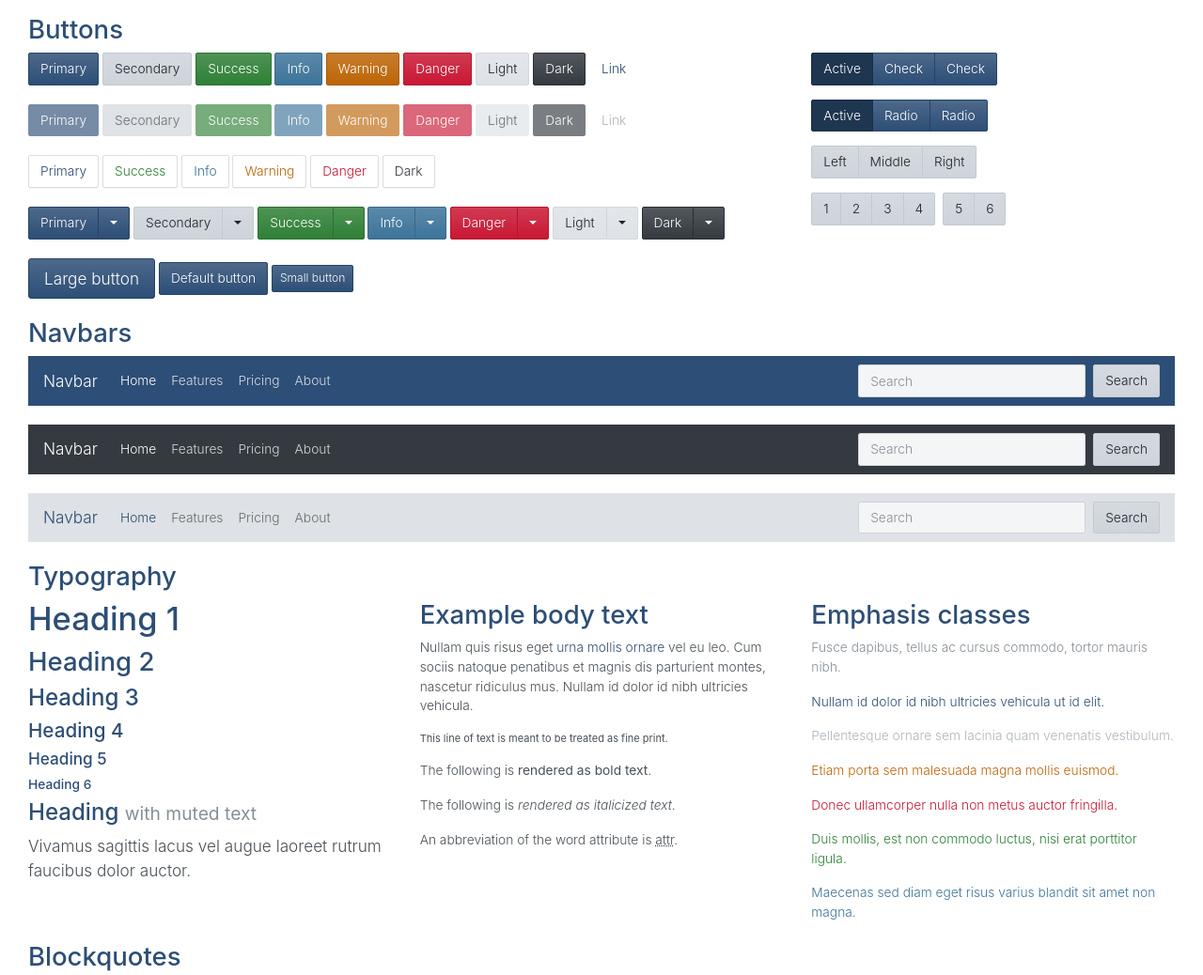
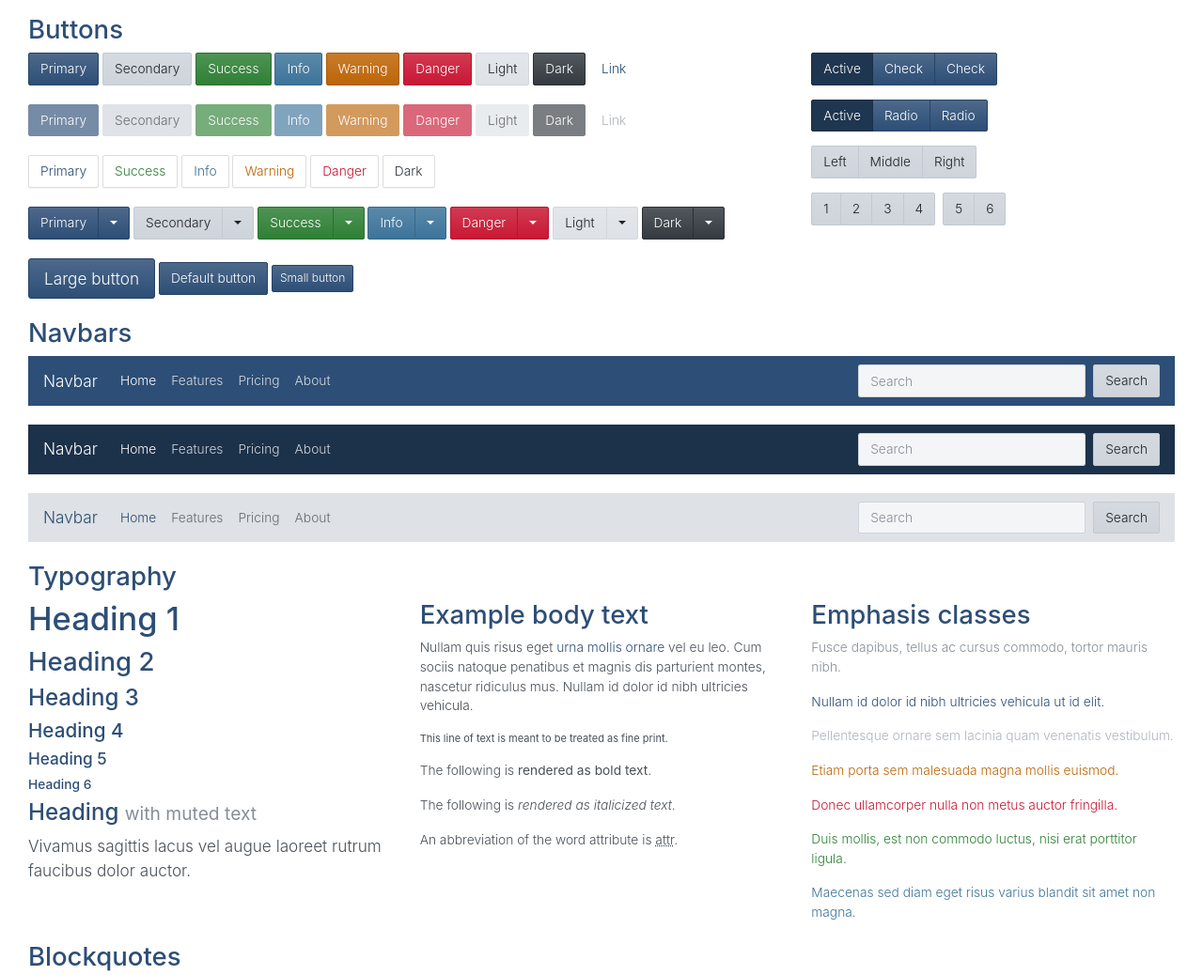
Before and after one commit to lenconda/cayenne-ui, a website: page index.html in a window 1280 px wide. Shown: the top 1038 px of the page at 94% size. Drawn offline with nearby package versions, Linux system fonts and the light colour scheme.

Commit message:
feat: optimize navbar bg-dark color

```diff
--- a/scss/_styles.scss
+++ b/scss/_styles.scss
@@ -72,6 +72,10 @@ $text-shadow: 0 1px 0 rgba(0, 0, 0, 0.05) !default;
   .dropdown-header {
     color: $gray-600;
   }
+}
+
+.navbar.bg-dark {
+  background-color: darken($primary, 12) !important;
 }
 
 // Inputs ======================================================================
```
Also changed, not shown: css/cayenne.css, css/cayenne.min.css, screenshot.jpg.
